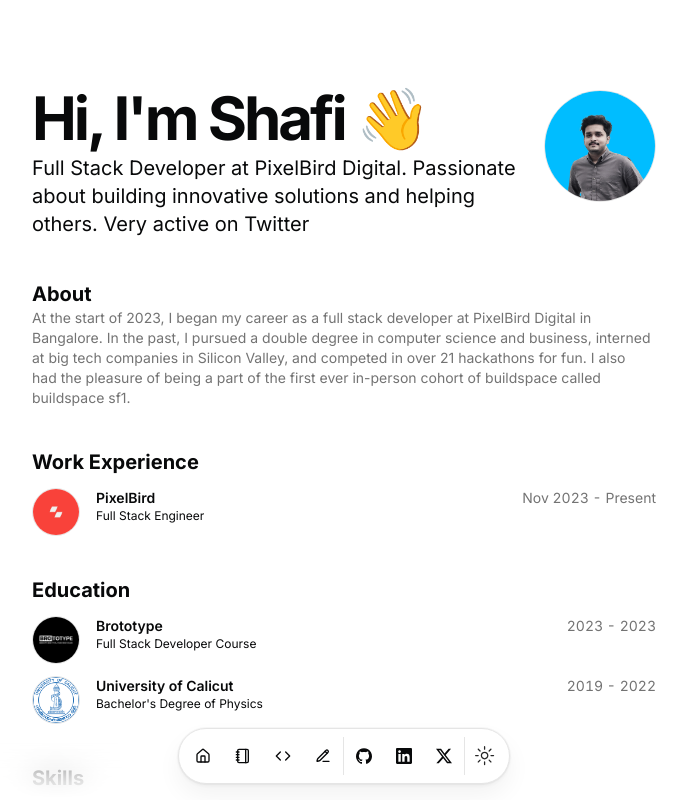
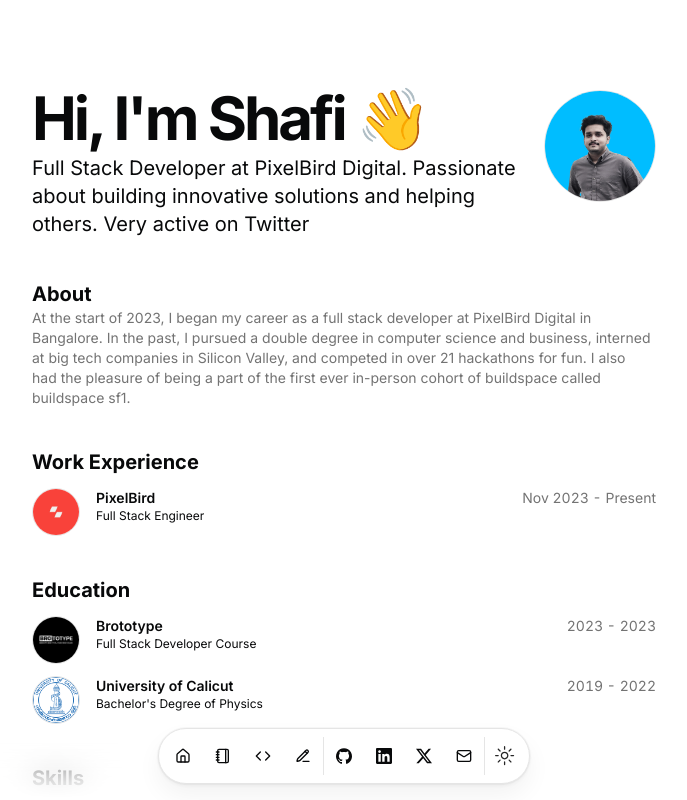
Before and after one commit to pockerCode/Portfolio-shafi, a Next.js app: page / in a window 1280 px wide. Shown: the top 800 px of the page, without its empty margins (296-983 px from the left). Built offline with nearby package versions, Linux system fonts and the light colour scheme.

Commit message:
added the links

```diff
--- a/src/data/resume.tsx
+++ b/src/data/resume.tsx
@@ -4,9 +4,9 @@ import { CodeIcon, HomeIcon, NotebookIcon, PencilLine } from "lucide-react";
 export const DATA = {
   name: "Shafi ",
   initials: "M",
-  url: "https://dillion.io",
-  location: "San Francisco, CA",
-  locationLink: "https://www.google.com/maps/place/sanfrancisco",
+  url: "https://shafi-taupe.vercel.app/",
+  location: "Bangalore, India",
+  locationLink: "https://www.google.com/maps/place/Banaswadi,+Bengaluru,+Karnataka/@13.0106957,77.6384052,15z/data=!3m1!4b1!4m6!3m5!1s0x3bae172a8816c8a7:0x12898ffb28776f32!8m2!3d13.0103761!4d77.6481944!16s%2Fm%2F0h_903m?entry=ttu",
   description:
     "Full Stack Developer at PixelBird Digital. Passionate about building innovative solutions and helping others. Very active on Twitter",
   summary:
@@ -26,12 +26,12 @@ export const DATA = {
   navbar: [
     { href: "/", icon: HomeIcon, label: "Home" },
     { href: "/blog", icon: NotebookIcon, label: "Blog" },
-    { href: "#", icon: CodeIcon, label: "Projects" },
+    { href: "#projects", icon: CodeIcon, label: "Projects" },
     { href: "#", icon: PencilLine, label: "Notes" },
   ],
   contact: {
-    email: "hello@example.com",
-    tel: "+123456789",
+    email: "shafimsm19@gmail.com",
+    tel: "+91 9605112527",
     social: {
       GitHub: {
         name: "GitHub",
@@ -65,7 +65,7 @@ export const DATA = {
         url: "shafimsm19@gmail.com",
         icon: Icons.email,
 
-        navbar: false,
+        navbar: true,
       },
     },
   },
```
